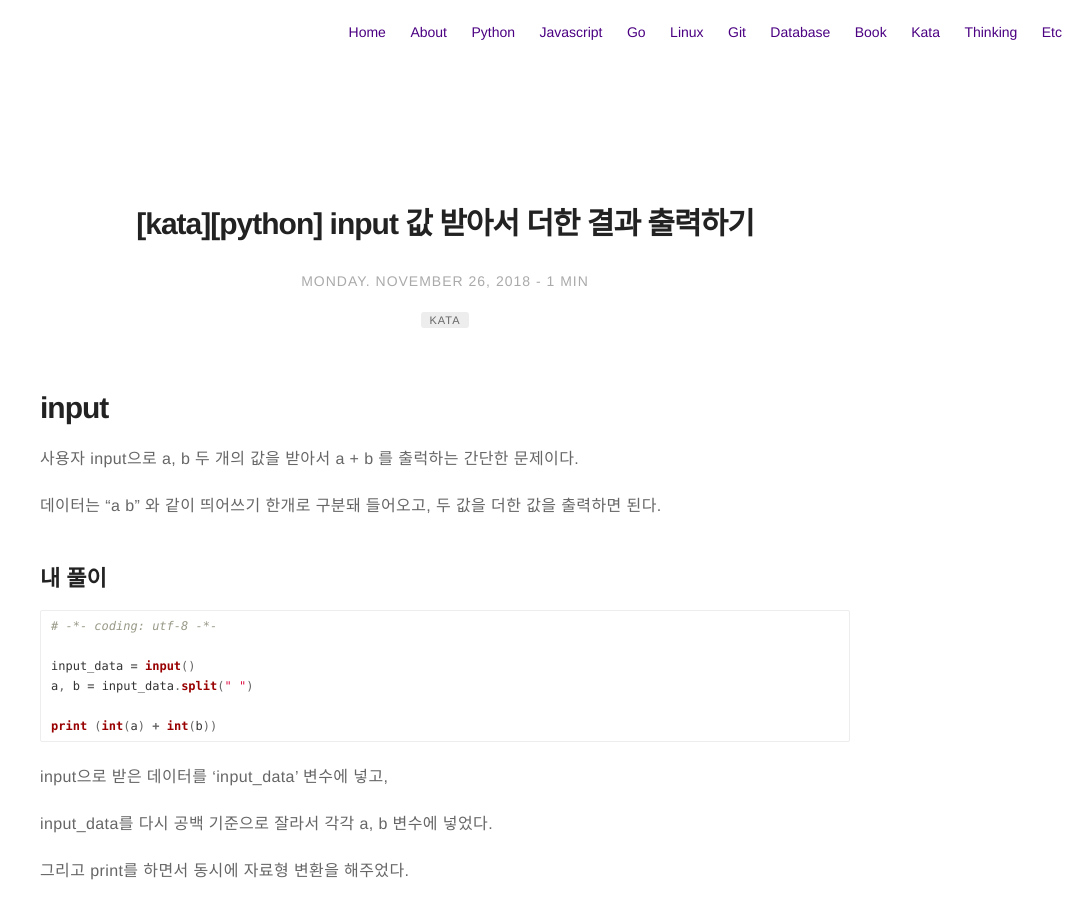
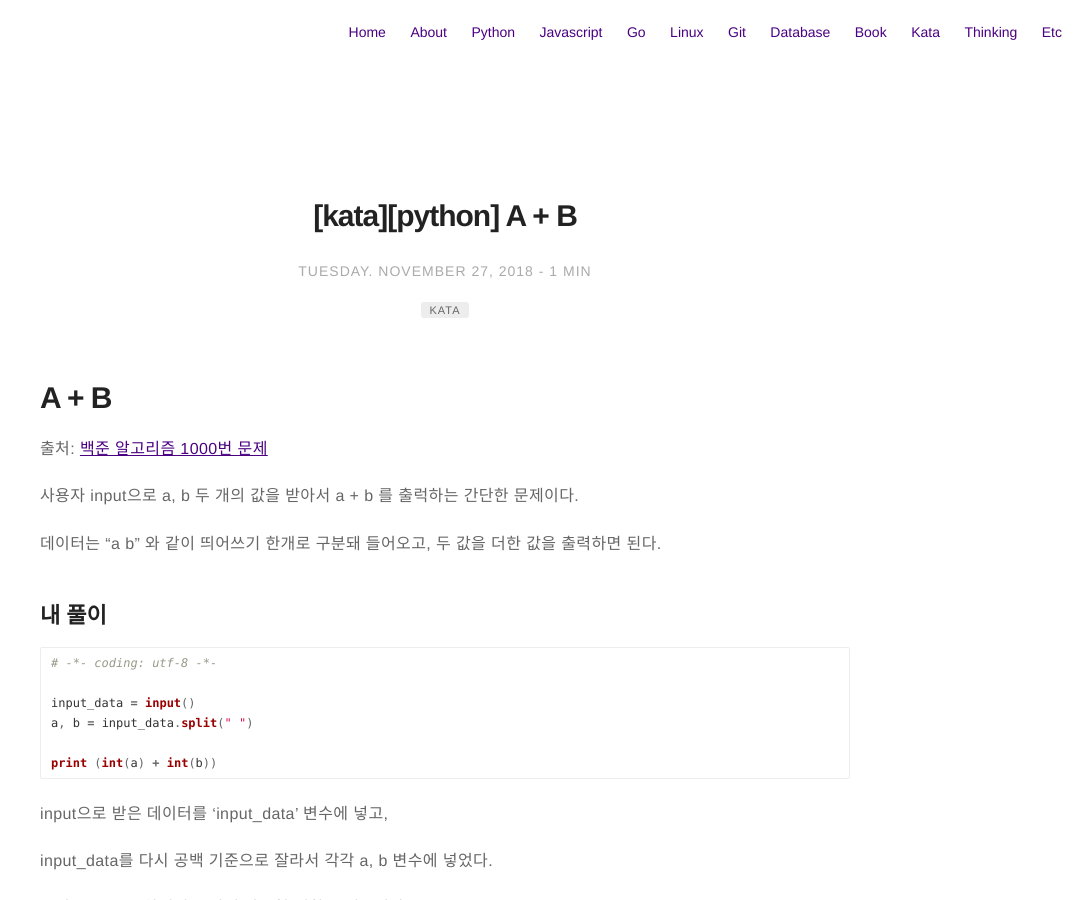
Before and after one commit to itholic/itholic.github.io, a Jekyll site: the page built from _posts/kata/2018-11-27-kata-a-plus-b.md, in a window 1280 px wide and 900 px high. Shown: the whole window, without its empty margins (195-1280 px from the left). Built offline with Jekyll 4.4.1, drawn with Linux system fonts in a browser that asks for light colours; comment, search, counter and statistics services are not loaded.

Commit message:
[kata] rename some titles

```diff
--- a/_posts/kata/2018-11-26-kata-input.md
+++ b/_posts/kata/2018-11-27-kata-a-plus-b.md
@@ -1,5 +1,5 @@
 ---
-title: "[kata][python] input 값 받아서 더한 결과 출력하기"
+title: "[kata][python] A + B"
 layout: post
 tag:
 - kata
@@ -10,7 +10,9 @@ sitemap:
   priority: 1.0
 ---
 
-# input
+# A + B
+
+출처: <a href="https://www.acmicpc.net/problem/1000" target="_blank">백준 알고리즘 1000번 문제</a>
 
 사용자 input으로 a, b 두 개의 값을 받아서 a + b 를 출럭하는 간단한 문제이다.
 
```
Also changed, not shown: _posts/kata/2018-11-27-kata-arithmetic.md (+4 -2 lines), _posts/kata/2018-11-27-kata-print-averages.md (+2 -2 lines), _posts/kata/2018-11-27-kata-print-star.md (+4 -2 lines), _posts/kata/2018-11-28-kata-sum-nums.md (+2 -2 lines), _posts/kata/2018-11-29-kata-find-alphabet.md (+1 -1 lines).
